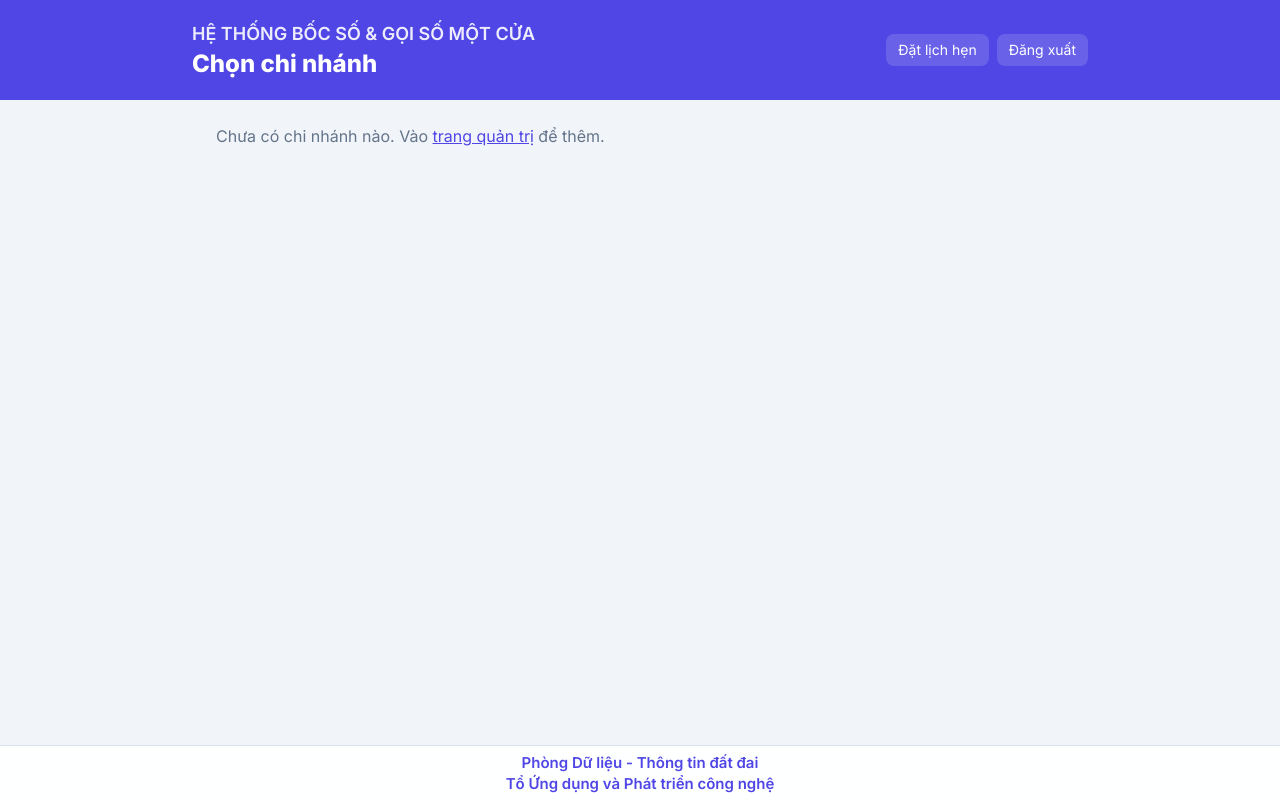
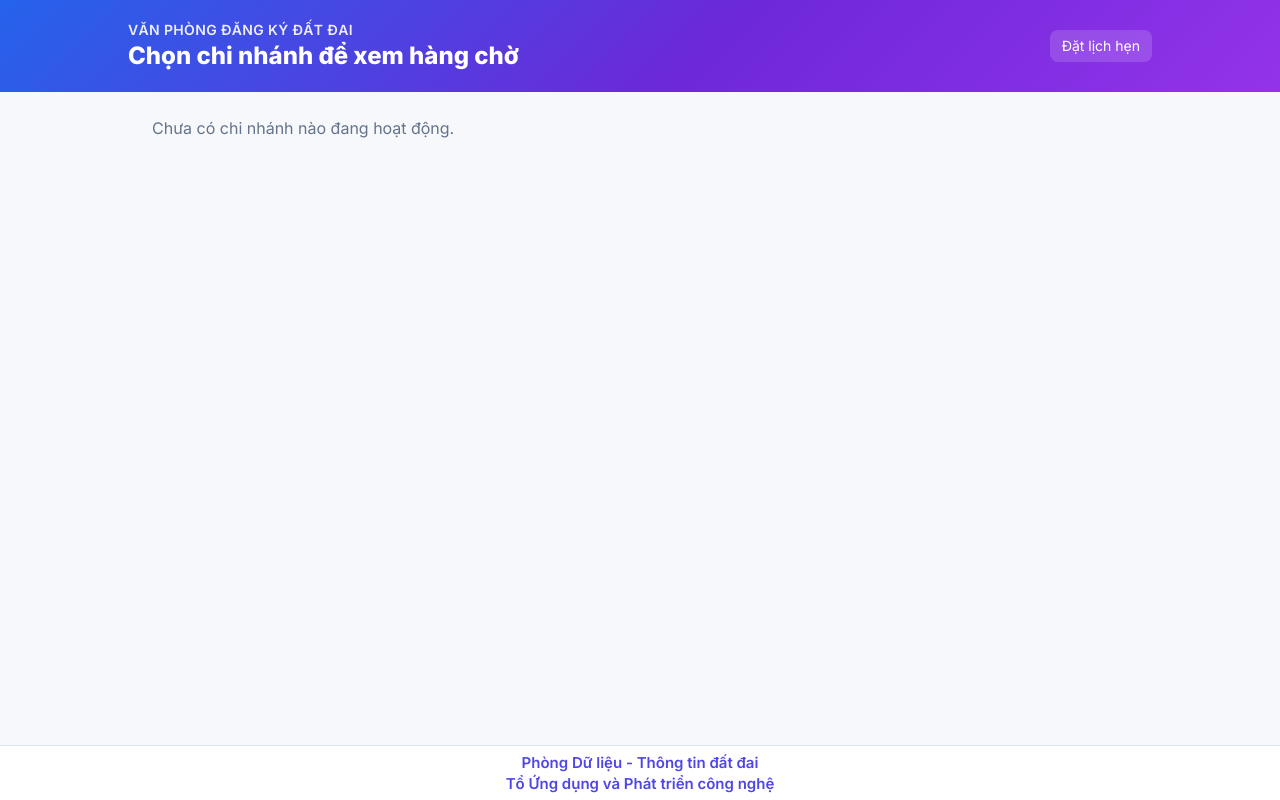
Before and after one commit to Leonguyenbk/qlns_vpdk, a Flask app: template backend/app/modules/goiso/templates/index.html in a window 1280 px wide. Run offline with Flask 3, Linux system fonts and the light colour scheme; the template is opened without the code that fills it, so the values that code supplies are empty; parts of the project's set-up code (start-up, migrations or seed data) failed here and were passed over; some libraries are stand-ins or nearby versions.

Commit message:
feat: public branch picker for the waiting boards
New GET /cho — a public, no-login page listing all active branches with a
"Xem hàng chờ" button to /b/<code>/cho for each (plus counter / TV-screen
links when signed in). Repurposes the old goiso index.html (dropped as "/"
in P7), restyled to the platform palette.

Portal footer gains quick links: "Xem hàng chờ các chi nhánh" (/cho) and
"Đặt lịch hẹn online" (/dat-lich).

Verified on PLATFORM_Backend :5000 — /cho renders 24 branch links, 200.

Co-Authored-By: Claude Sonnet 5 <noreply@anthropic.com>
Claude-Session: https://claude.ai/code/session_01QhmSCTiN5N6snoWNDgKRB6

```diff
--- a/backend/app/modules/goiso/templates/index.html
+++ b/backend/app/modules/goiso/templates/index.html
@@ -3,44 +3,50 @@
 <head>
   <meta charset="utf-8">
   <meta name="viewport" content="width=device-width, initial-scale=1">
-  <title>Hệ thống gọi số một cửa — Chọn chi nhánh</title>
+  <title>Hàng chờ các chi nhánh — Bốc số / Gọi số một cửa</title>
   <script src="https://cdn.tailwindcss.com"></script>
   <link rel="preconnect" href="https://fonts.googleapis.com">
-  <link href="https://fonts.googleapis.com/css2?family=Inter:wght@400;600;700;800&display=swap" rel="stylesheet">
+  <link href="https://fonts.googleapis.com/css2?family=Inter:wght@400;500;600;700;800&display=swap" rel="stylesheet">
+  <link rel="stylesheet" href="{{ url_for('static', filename='css/app.css') }}">
   <style>body{font-family:'Inter',system-ui,sans-serif}</style>
 </head>
-<body class="bg-slate-100 text-slate-800 min-h-screen">
-  <header class="bg-[#4f46e5] text-white px-6 py-5">
-    <div class="max-w-4xl mx-auto flex items-center gap-4">
+<body class="bg-[#f7f8fb] text-[#1e293b] min-h-screen">
+  <header class="bg-gov text-white px-6 py-5">
+    <div class="max-w-5xl mx-auto flex items-center gap-4">
       <div>
-        <div class="text-lg font-semibold opacity-90">HỆ THỐNG BỐC SỐ &amp; GỌI SỐ MỘT CỬA</div>
-        <div class="text-2xl font-extrabold">Chọn chi nhánh</div>
+        <div class="text-sm font-semibold opacity-90 tracking-wide">VĂN PHÒNG ĐĂNG KÝ ĐẤT ĐAI</div>
+        <div class="text-2xl font-extrabold">{{ heading or 'Chọn chi nhánh để xem hàng chờ' }}</div>
       </div>
       <nav class="ml-auto flex items-center gap-2 text-sm">
         {% if me %}<span class="opacity-90 mr-1">{{ me.full_name }}</span>{% endif %}
-        {% if me and me.role == 'admin' %}
+        {% if me and (me.role == 'admin' or 'goiso.admin' in (me.perms or [])) %}
         <a href="/admin" class="rounded-lg bg-white/15 hover:bg-white/25 px-3 py-1.5">Quản trị</a>
         {% endif %}
         <a href="/dat-lich" class="rounded-lg bg-white/15 hover:bg-white/25 px-3 py-1.5">Đặt lịch hẹn</a>
-        <a href="/login" onclick="event.preventDefault();fetch('/api/logout',{method:'POST'}).finally(()=>location.href='/login')" class="rounded-lg bg-white/15 hover:bg-white/25 px-3 py-1.5">Đăng xuất</a>
+        {% if me %}<a href="/" class="rounded-lg bg-white/15 hover:bg-white/25 px-3 py-1.5">Cổng ứng dụng</a>{% endif %}
       </nav>
     </div>
   </header>
 
-  <main class="max-w-4xl mx-auto p-6">
+  <main class="max-w-5xl mx-auto p-6">
     {% if not branches %}
-      <p class="text-slate-500">Chưa có chi nhánh nào. Vào <a href="/admin" class="text-[#4f46e5] underline">trang quản trị</a> để thêm.</p>
+      <p class="text-slate-500">Chưa có chi nhánh nào đang hoạt động.</p>
     {% endif %}
-    <div class="grid sm:grid-cols-2 gap-4">
+    <div class="grid gap-4 sm:grid-cols-2 lg:grid-cols-3">
       {% for b in branches %}
-      <div class="bg-white rounded-2xl border border-slate-200 p-5">
-        <div class="font-bold text-lg">{{ b.name }}</div>
-        <div class="text-sm text-slate-500 mb-3">{{ b.full_name }}</div>
-        <div class="flex flex-wrap gap-2 text-sm">
-          <a href="/b/{{ b.code }}/man-hinh" class="px-3 py-1.5 rounded-lg bg-[#4f46e5] text-white">Màn hình</a>
+      <div class="bg-white rounded-2xl border border-slate-200 p-5 flex flex-col">
+        <div class="font-bold text-lg leading-tight">{{ b.name }}</div>
+        <div class="text-sm text-slate-500 mb-4 line-clamp-2">{{ b.full_name }}</div>
+        <a href="/b/{{ b.code }}/cho"
+           class="btn bg-gov text-white text-center px-4 py-2.5 font-semibold">
+          Xem hàng chờ
+        </a>
+        {% if me %}
+        <div class="mt-2 flex flex-wrap gap-2 text-sm">
           <a href="/b/{{ b.code }}/counter" class="px-3 py-1.5 rounded-lg border border-slate-300">Bàn gọi số</a>
-          <a href="/b/{{ b.code }}/cho" class="px-3 py-1.5 rounded-lg border border-slate-300">Bảng chờ online</a>
+          <a href="/b/{{ b.code }}/man-hinh" class="px-3 py-1.5 rounded-lg border border-slate-300">Màn hình TV</a>
         </div>
+        {% endif %}
       </div>
       {% endfor %}
     </div>
```
Also changed, not shown: backend/app/modules/goiso/legacy_app.py (+11 -0 lines), frontend/src/pages/PortalPage.jsx (+7 -1 lines).
